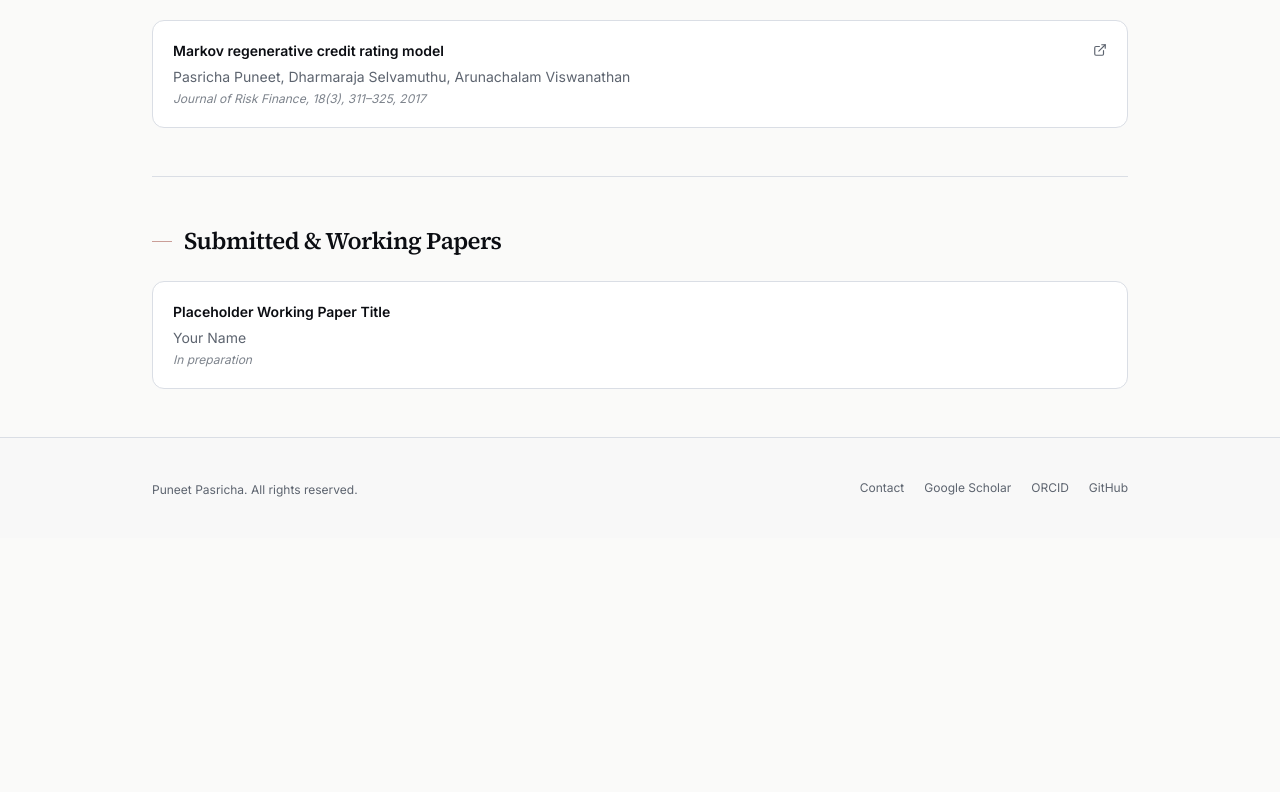
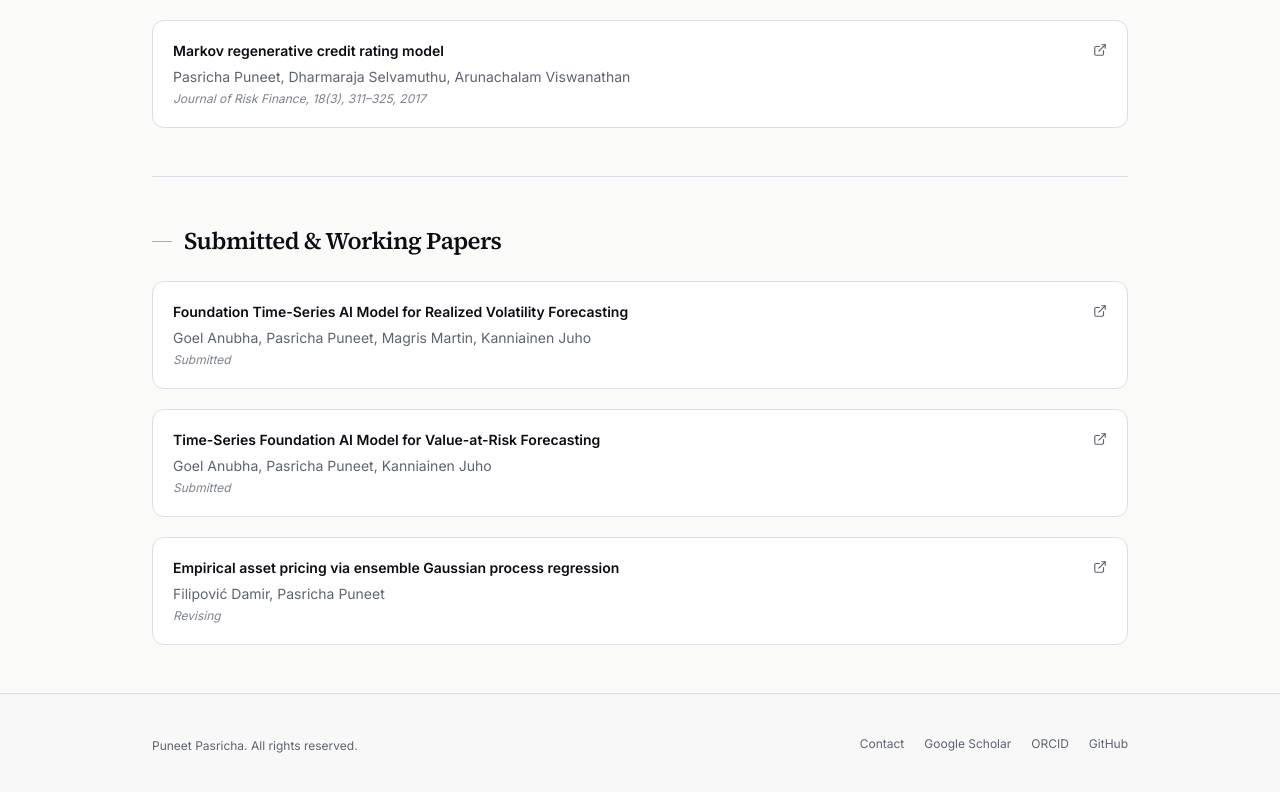
Before and after one commit to drpasricha/drpasricha.github.io, a Next.js app: page /research in a window 1280 px wide. Shown: the part 3675-4467 px from the top of the page. Before the commit the page ends 4213 px from the top, so only its background shows below. Built offline with nearby package versions, Linux system fonts and the light colour scheme.

Commit message:
Update page.tsx

```diff
--- a/app/research/page.tsx
+++ b/app/research/page.tsx
@@ -193,11 +193,23 @@ const publications = [
     icon: FileText,
     items: [
       {
-        title: "Placeholder Working Paper Title",
-        authors: "Your Name",
-        venue: "In preparation",
-        link: null,
-      },
+  title: "Foundation Time-Series AI Model for Realized Volatility Forecasting",
+  authors: "Goel Anubha, Pasricha Puneet, Magris Martin, Kanniainen Juho",
+  venue: "Submitted",
+  link: "https://doi.org/10.48550/arXiv.2505.11163",
+},
+{
+  title: "Time-Series Foundation AI Model for Value-at-Risk Forecasting",
+  authors: "Goel Anubha, Pasricha Puneet, Kanniainen Juho",
+  venue: "Submitted",
+  link: "https://doi.org/10.48550/arXiv.2410.11773",
+},
+{
+  title: "Empirical asset pricing via ensemble Gaussian process regression",
+  authors: "Filipović Damir, Pasricha Puneet",
+  venue: "Revising",
+  link: "http://dx.doi.org/10.2139/ssrn.4292028",
+},
     ],
   },
 ]
```
